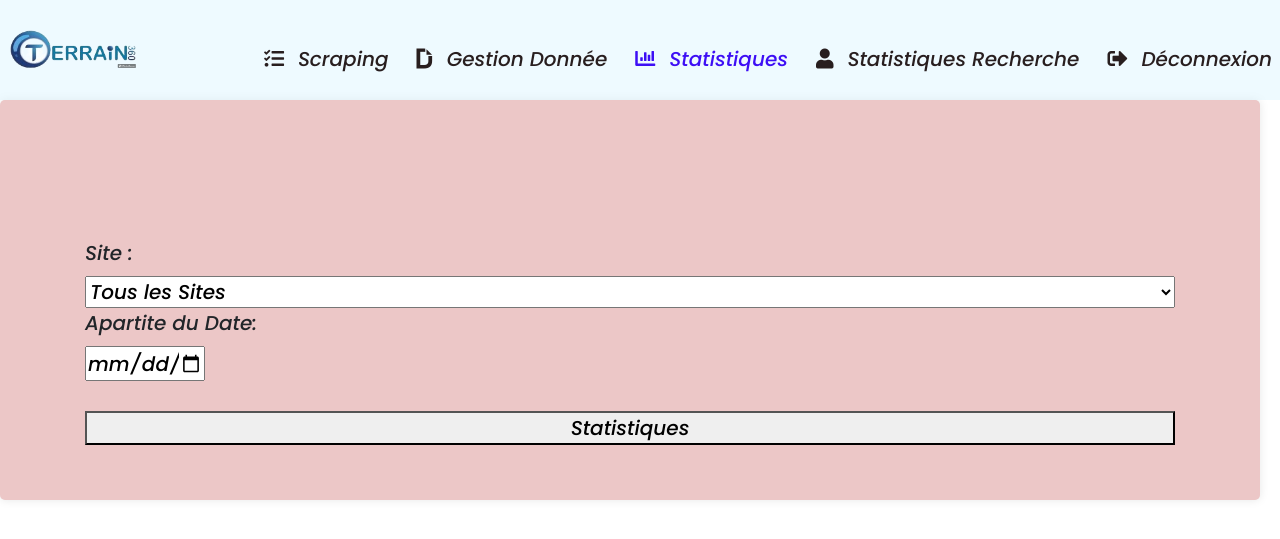
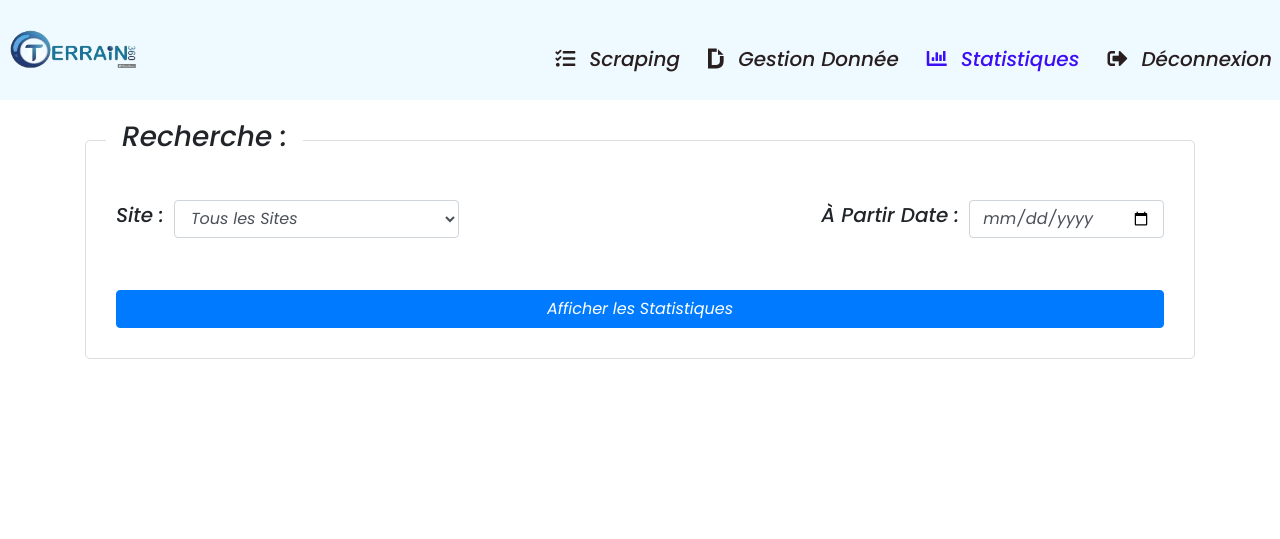
Before and after one commit to mabroukali025/App_Analyse_de_presse, a Django app: page /statistiques/ in a window 1280 px wide. Shown: the top 539 px of the page. Run offline with Django 5.2, Linux system fonts and the light colour scheme; some libraries are stand-ins or nearby versions.

Commit message:
change a Statique page design

```diff
--- a/AppScraping/Templates/navbar.html
+++ b/AppScraping/Templates/navbar.html
@@ -21,8 +21,8 @@
                         <h5><i class="fas fa-tasks"></i> Scraping</h5>
                     </a>
                 </li>
-                <li id="gestion_donnee" class="{% if request.resolver_match.url_name == 'gestion_donnee_page' %}active{% endif %}">
-                    <a href="{% url 'gestion_donnee_page' %}">
+                <li id="gestion_donnee" class="{% if request.resolver_match.url_name == 'Statistiques_Recherche' %}active{% endif %}">
+                    <a href="{% url 'Statistiques_Recherche' %}">
                         <h5><i class="fab fa-dochub"></i> Gestion Donnée</h5>
                     </a>
                 </li>
@@ -31,11 +31,7 @@
                         <h5><i class="fas fa-chart-bar"></i> Statistiques</h5>
                     </a>
                 </li>
-                <li id="statistiques_recherche" class="{% if request.resolver_match.url_name == 'Statistiques_Recherche' %}active{% endif %}">
-                    <a href="{% url 'Statistiques_Recherche' %}">
-                        <h5><i class="fas fa-user"></i> Statistiques Recherche</h5>
-                    </a>
-                </li>
+
                 <li id="deconnexion">
                     <a href="#">
                         <h5><i class="fas fa-sign-out-alt"></i> Déconnexion</h5>
--- a/AppScraping/Templates/statistiques.html
+++ b/AppScraping/Templates/statistiques.html
@@ -4,68 +4,128 @@
 <head>
     <meta charset="UTF-8">
     <meta name="viewport" content="width=device-width, initial-scale=1.0">
-        <title>Scraping</title>
-        <link rel="stylesheet" href="https://cdnjs.cloudflare.com/ajax/libs/font-awesome/5.15.4/css/all.min.css" crossorigin="anonymous" />
+    <title>Statistiques du Site</title>
     <link rel="stylesheet" href="https://stackpath.bootstrapcdn.com/bootstrap/4.5.2/css/bootstrap.min.css">
     <link rel="stylesheet" href="{% static 'donne.css' %}">
     <style>
+        .main-body {
+            margin-top: 20px;
+            margin-bottom: 20px;
+        }
+
+        .fieldset-custom {
+            padding: 20px;
+            border: 1px solid #ddd;
+            border-radius: 5px;
+            margin-bottom: 20px;
+        }
+
+        .form-row .form-group {
+            display: flex;
+            align-items: center;
+        }
+
+        .form-row .form-group label {
+            margin-right: 10px; /* Space between label and input */
+            white-space: nowrap; /* Prevents label from wrapping to the next line */
+        }
+
+        .form-row .form-group .form-control {
+            flex: 1; /* Makes input fields take remaining space */
+        }
+
+        .btn-custom {
+            margin-top: 20px; /* Adjust the top margin to create space below inputs */
+            width: 100%; /* Full width button */
+        }
+
+        .graph-container {
+            margin-top: 20px;
+        }
+
         #spinner-container {
             display: none;
             text-align: center;
             margin-top: 20px;
         }
+
         #stop-btn {
             display: inline-block;
             margin-top: 20px;
         }
+
         .inactive {
             opacity: 0.5;
             cursor: not-allowed;
         }
     </style>
-
+</head>
+<body>
     <header>
         {% include 'navbar.html' %}
     </header>
-<body>
     <main>
-    <div class="content">
         <div class="container-fluid">
             <div class="main-body">
-                <div class="container mt-5 mb-4">
+                <div class="container">
+                    <fieldset class="fieldset-custom">
+                        <legend class="w-auto px-3"><h3>Recherche :</h3></legend>
                         <form method="GET" action="{% url 'statistics_site' %}">
+                            <div class="form-row">
+                                <div class="form-group col-md-4">
                                     <label for="site">Site :</label>
-                        <select id="site" name="site">
-                            <option value="all">Tous les Sites </option>
-                            <option value="lefigaro">LeFigaro</option>
-                            <option value="lemonde">LeMonde</option>
-                            <option value="libération">Libération</option>
+                                    <select id="site" name="site" class="form-control">
+                                        <option class="text-info" value="all" {% if request.GET.site == 'all' %}selected{% endif %}>Tous les Sites</option>
+                                        <option class="text-danger" value="lefigaro" {% if request.GET.site == 'lefigaro' %}selected{% endif %}>LeFigaro</option>
+                                        <option class="text-primary" value="lemonde" {% if request.GET.site == 'lemonde' %}selected{% endif %}>LeMonde</option>
+                                        <option class="text-wrap" value="libération" {% if request.GET.site == 'libération' %}selected{% endif %}>Libération</option>
+                                    </select>
+                                </div>
+                                <div class="form-group col-md-4">
 
-                        </select>
-
-                        <label for="start_date">Apartite du Date:</label>
-                        <input type="date" id="start_date" name="start_date" value="{{ request.GET.start_date }}">
-                        <br/>
-                        <button type="submit"> Statistiques</button>
+                                </div>
+                                <div class="form-group col-md-4">
+                                    <label for="start_date">À Partir Date :</label>
+                                    <input type="date" id="start_date" name="start_date" class="form-control" value="{{ request.GET.start_date }}">
+                                </div>
+                                <!-- Empty column to push the button to the bottom -->
+                                <div class="form-group col-md-4">
+                                    <!-- Empty for layout purpose -->
+                                </div>
+                            </div>
+                            <button type="submit" class="btn btn-primary btn-custom">Afficher les Statistiques</button>
                         </form>
-
-                    <div>
+                    </fieldset>
+                    <div class="graph-container">
                         {% for site, plot in bar_plots.items %}
+                            <div class="mb-4">
                                 <h3>Statistiques en Barres pour {{ site }}</h3>
+                                <div class="card">
+                                    <div class="card-body">
                                         {{ plot|safe }}
+                                    </div>
+                                </div>
+                            </div>
                         {% endfor %}
 
                         {% for site, plot in pie_plots.items %}
+                            <div class="mb-4">
                                 <h3>Statistiques Circulaires pour {{ site }}</h3>
+                                <div class="card">
+                                    <div class="card-body">
                                         {{ plot|safe }}
+                                    </div>
+                                </div>
+                            </div>
                         {% endfor %}
                     </div>
-
-
-
                 </div>
             </div>
         </div>
     </main>
+
+    <script src="https://code.jquery.com/jquery-3.5.1.slim.min.js"></script>
+    <script src="https://cdn.jsdelivr.net/npm/@popperjs/core@2.11.6/dist/umd/popper.min.js"></script>
+    <script src="https://stackpath.bootstrapcdn.com/bootstrap/4.5.2/js/bootstrap.min.js"></script>
 </body>
 </html>
```
Also changed, not shown: AppScraping/Templates/Statistiques_Recherche.html (+34 -11 lines). Lines whose indentation alone changed are shown as unchanged.
